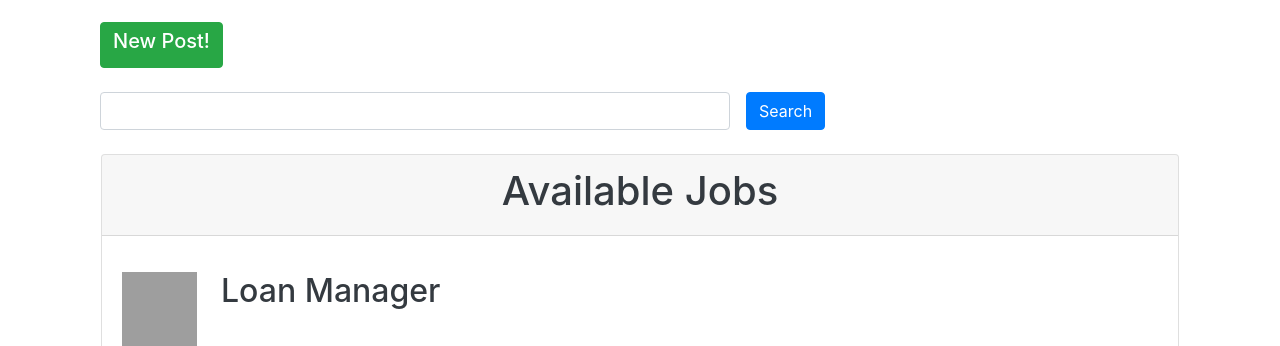
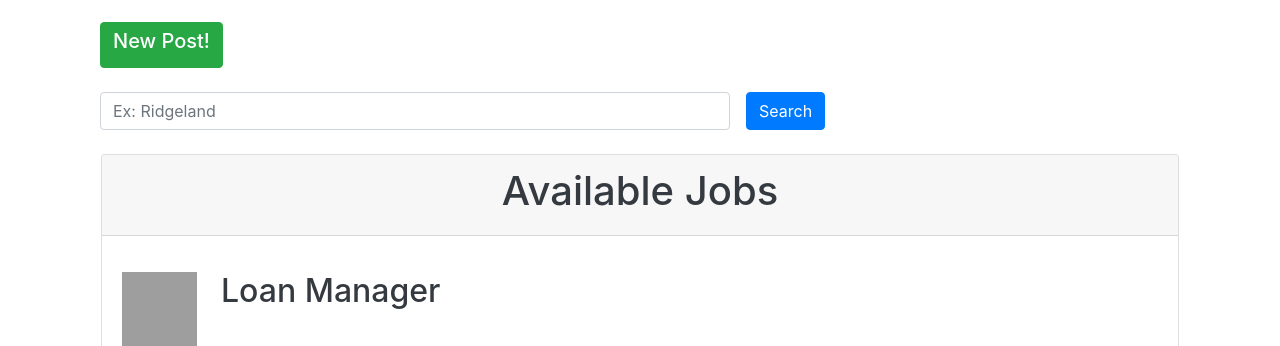
Before and after one commit to Dannyp123/Base-Camp-Job-Search, a Django app: page /admin/ in a window 1280 px wide. Shown: the part 190-536 px from the top of the page. Run offline with Django 3.2, Linux system fonts and the light colour scheme; data comes from the database, SQL or seed files in the repository; some libraries are stand-ins or nearby versions; grey boxes are pictures that could not be loaded.

Commit message:
added a placeholder to the search bar

```diff
--- a/app/templates/admin.html
+++ b/app/templates/admin.html
@@ -38,7 +38,8 @@
     </div>
     <form class="container" action="" method="GET">
         <div class="d-flex">
-            <input type="text" name="q" class="form-control col-sm-3 col-md-6 col-lg-7" value="{{ request.GET.q }}">
+            <input type="text" name="q" class="form-control col-sm-3 col-md-6 col-lg-7" placeholder="Ex: Ridgeland"
+                value="{{ request.GET.q }}">
             <input type="submit" value="Search" class="ml-3 mb-4 btn btn-primary">
         </div>
     </form>
```
